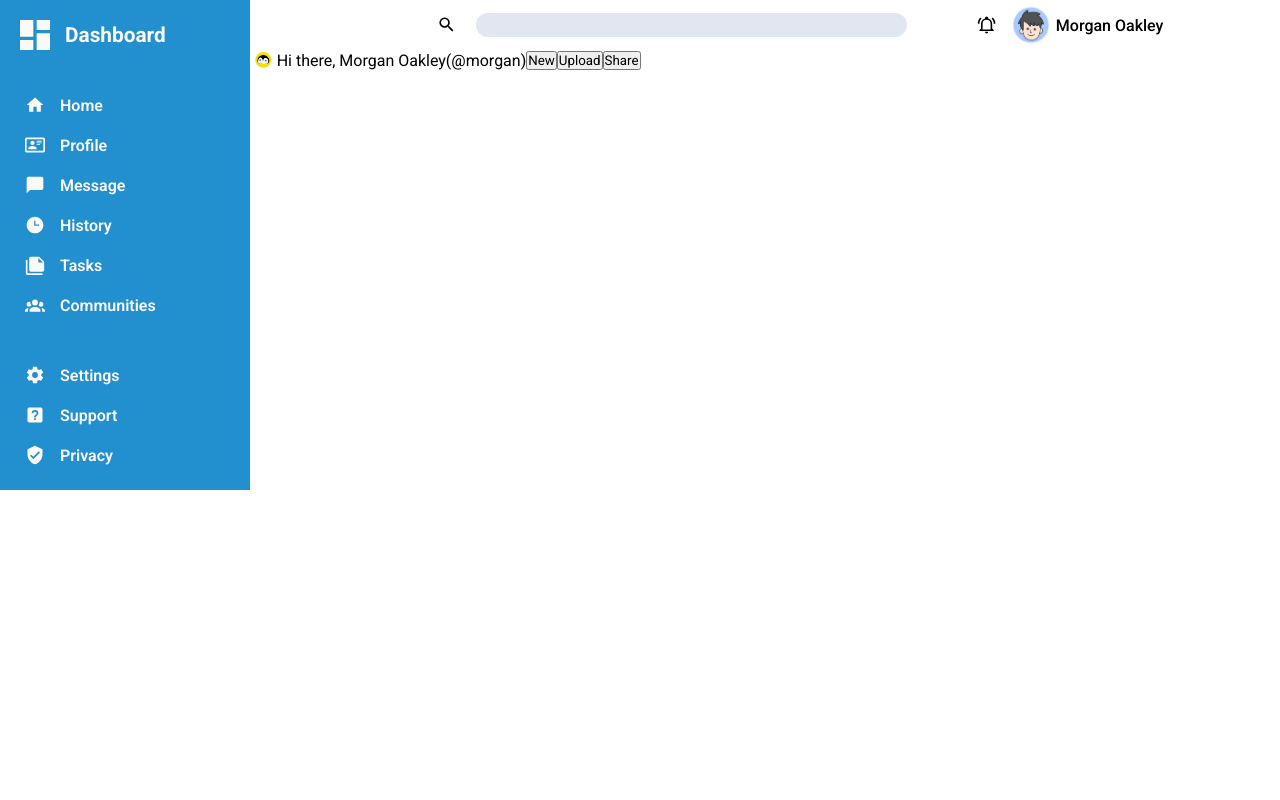
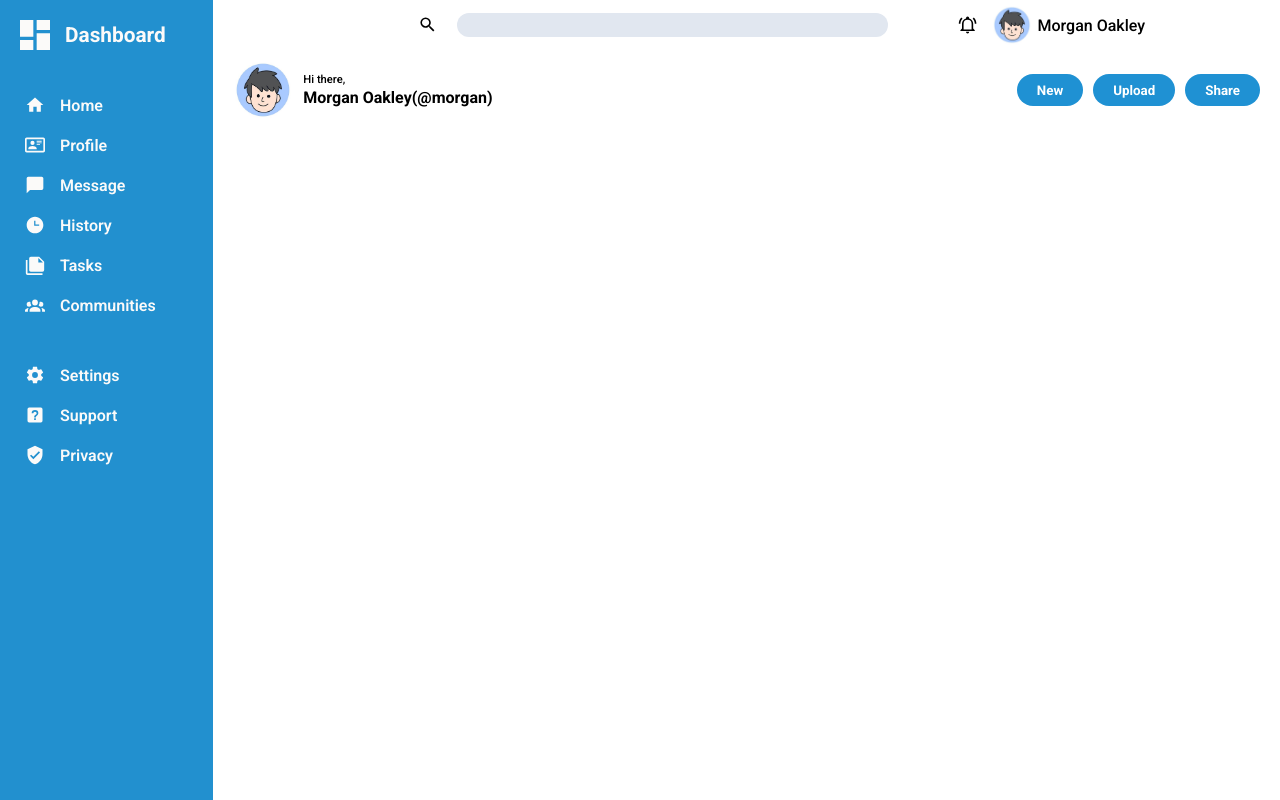
Before and after one commit to shubham-mamodiya/odin-dashboard, a plain HTML site: page index.html in a window 1280 px wide. Drawn offline with Linux system fonts and the light colour scheme.

Commit message:
avatar section is complete

```diff
--- a/index.html
+++ b/index.html
@@ -153,13 +153,15 @@
         </div>
 
         <div class="header__bottom">
-          <img class="avatar" src="profile_logo.svg">
-          <p class="profile__info"><span>Hi there,</span> <span>Morgan Oakley(@morgan)</span></p>
+          <img class="avatar" src="avatar.jpg">
+          <p class="avatar__info"><span>Hi there,</span> <span>Morgan Oakley(@morgan)</span></p>
           <a><button class="btn__primary">New</button></a>
           <a><button class="btn__primary">Upload</button></a>
           <a><button class="btn__primary">Share</button></a>
         </div>
       </header>
+
+
     </section>
   </div>
 </body>
--- a/style.css
+++ b/style.css
@@ -1,3 +1,8 @@
+html,
+body {
+  height: 100%;
+}
+
 * {
   margin: 0;
   padding: 0;
@@ -7,6 +12,7 @@
 
 .dashboard {
   display: flex;
+  min-height: 100vh;
 }
 
 .sidebar {
@@ -16,7 +22,6 @@
   color: #fbfaf9;
   width: 250px;
   padding: 15px;
-
 }
 
 
@@ -71,12 +76,16 @@
 }
 
 .right__section {
-  flex: 7 1 auto;
+  width: 100%;
 }
 
 .search__icon {
   height: 1.2rem;
   margin: 0px 20px 0px 80px;
+}
+
+.search__icon:hover {
+  cursor: pointer;
 }
 
 .search__bar {
@@ -85,6 +94,10 @@
   height: 1.5rem;
   border-radius: 1.5rem;
   max-width: 450px;
+}
+
+.search__bar:hover {
+  cursor: pointer;
 }
 
 .notification {
@@ -106,14 +119,17 @@
   height: 1.2rem;
 }
 
+.search__icon:hover {
+  cursor: pointer;
+}
+
+.notification:hover {
+  cursor: pointer;
+}
+
 .profile__name {
   font-weight: 500;
   font-size: 1rem;
-}
-
-.avatar {
-  height: 20px;
-
 }
 
 .header {
@@ -124,6 +140,8 @@
   display: flex;
   align-items: center;
   justify-content: center;
+
+  padding: 0px 10px;
 }
 
 .search {
@@ -146,7 +164,46 @@
 .header__bottom {
   display: flex;
   align-items: center;
+  padding: 0px 10px;
 }
+
+
+.avatar {
+  height: 60px;
+  margin: 10px;
+  border-radius: 50%;
+}
+
+.avatar__info {
+  margin-right: auto;
+  font-weight: 700;
+}
+
+.avatar__info span {
+  display: block;
+}
+
+.avatar__info span:nth-child(1) {
+  font-size: 0.7rem;
+  margin-bottom: 2px;
+  font-weight: 500;
+}
+
+.btn__primary {
+  background-color: #1f91d3;
+  font-weight: 700;
+  border: none;
+  margin: 10px 10px 10px 0px;
+  padding: 0px 20px;
+  border-radius: 2rem;
+  color: white;
+  height: 2rem;
+}
+
+.btn__primary:hover {
+  cursor: pointer;
+}
+
 
 
 /* 2. Tablets (Landscape and Portrait) */
@@ -185,6 +242,19 @@
     justify-content: flex-end;
   }
 
+  .header__bottom {
+    padding: 0px;
+  }
+
+  .avatar__info {
+    display: none;
+  }
+
+  .avatar {
+    margin-right: auto;
+  }
+
+
 
   .search__icon {
     margin: 0px 20px 0px 40px;
@@ -203,6 +273,10 @@
 
   .search__icon {
     display: none;
+  }
+
+  .btn__primary {
+    margin-right: 5px;
   }
 
   .search {
```
